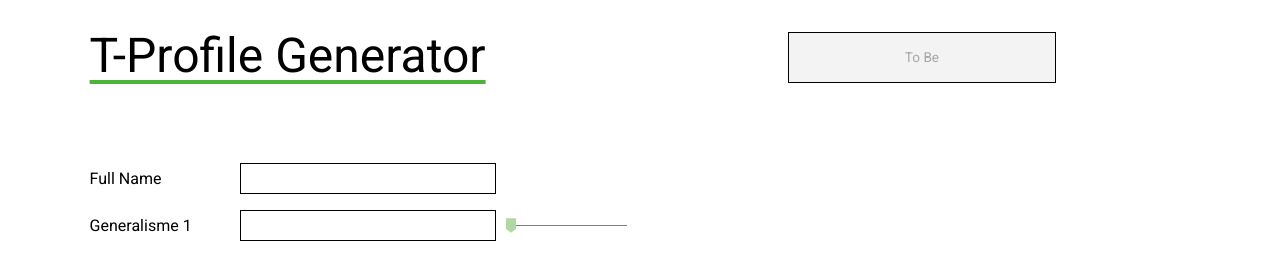
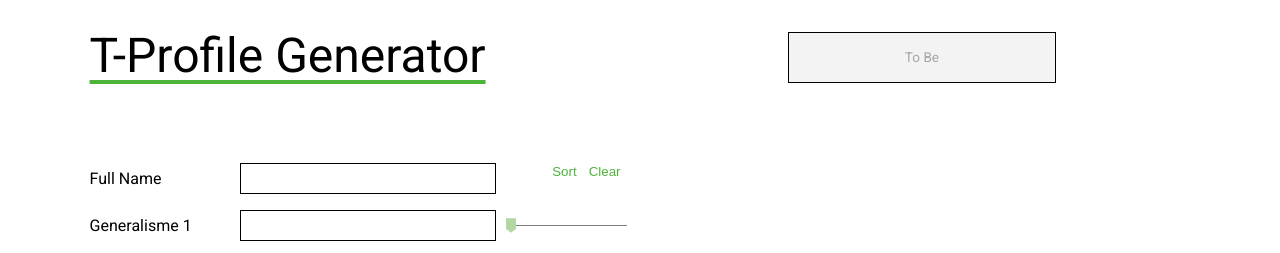
Before and after one commit to Euricom/t-profile-gen-v2, a React (Vite) app: page / in a window 1280 px wide. Shown: the top 253 px of the page. Built offline with nearby package versions, Linux system fonts and the light colour scheme.

Commit message:
wip: add clear & sort button

```diff
--- a/src/components/Skills/index.tsx
+++ b/src/components/Skills/index.tsx
@@ -1,6 +1,7 @@
 /* eslint-disable jsx-a11y/label-has-associated-control */
 import * as React from 'react';
 import styled from 'styled-components';
+import * as S from './styles';
 import { SkillSetControl } from '..';
 import { isSkillType, Skill, SkillContext } from '../../contexts/skills';
 import { Label } from '../SkillSetControl';
@@ -8,7 +9,8 @@ import TextInput from '../TextInput';
 
 const FullNameWrapper = styled.div`
   display: flex;
-  align-items: center;
+  align-items: flex-start;
+  justify-content: space-between;
 `;
 
 const StyledLabel = styled(Label)`
@@ -56,6 +58,10 @@ const Skills = (): JSX.Element => {
           <StyledLabel htmlFor="fullname">Full Name</StyledLabel>
           <TextInput id="fullname" value={fullName} onChange={handleFullNameChange} />
         </div>
+        <div>
+          <S.Button>Sort</S.Button>
+          <S.Button>Clear</S.Button>
+        </div>
       </FullNameWrapper>
       {controls}
     </>
--- /dev/null
+++ b/src/components/Skills/styles.ts
@@ -0,0 +1,21 @@
+import styled from 'styled-components';
+
+// TODO: add this to the button component
+export const Button = styled.button.attrs({
+  type: 'button',
+})`
+  background: none;
+  border: none;
+  color: ${({ theme }) => theme.colors.primary[500]};
+  cursor: pointer;
+
+  :active {
+    color: ${({ theme }) => theme.colors.primary[700]};
+  }
+  :hover {
+    color: ${({ theme }) => theme.colors.primary[600]};
+  }
+  :focus {
+    box-shadow: ${({ theme }) => `0 0 0 3px ${theme.colors.neutral[100]}`};
+  }
+`;
```
Also changed, not shown: 1 other file (tests, documents, lock files or other folders).
